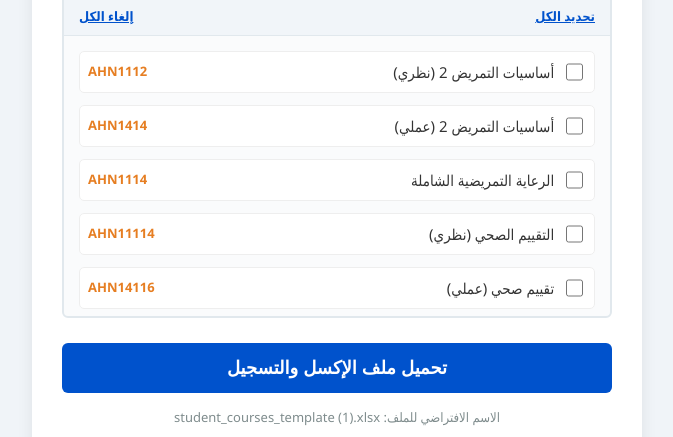
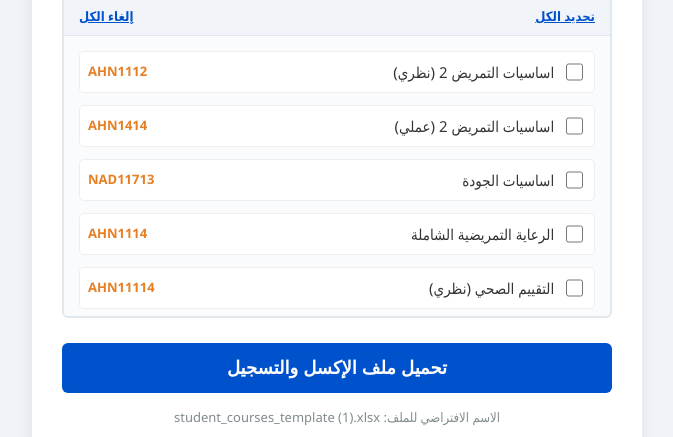
Before and after one commit to habat-tech/Sagelny, a plain HTML site: page index.html in a window 1280 px wide. Shown: the part 457-894 px from the top of the page, without its empty margins (303-976 px from the left). Drawn offline with nearby package versions, Linux system fonts and the light colour scheme.

Commit message:
Update index.html

```diff
--- a/index.html
+++ b/index.html
@@ -185,36 +185,36 @@
 </div>
 
 <script>
-    // القائمة المجمعة والمنقحة للمواد
+    // القائمة المجمعة والمنقحة للمواد مطابقة للجدول تماماً
     const courses = [
-        { name: "أساسيات التمريض 2 (نظري)", code: "AHN1112" },
-        { name: "أساسيات التمريض 2 (عملي)", code: "AHN1414" },
+        { name: "اساسيات التمريض 2 (نظري)", code: "AHN1112" },
+        { name: "اساسيات التمريض 2 (عملي)", code: "AHN1414" },
+        { name: "اساسيات الجودة", code: "NAD11713" },
         { name: "الرعاية التمريضية الشاملة", code: "AHN1114" },
         { name: "التقييم الصحي (نظري)", code: "AHN11114" },
-        { name: "تقييم صحي (عملي)", code: "AHN14116" },
-        { name: "علم الأدوية", code: "AHN12115" },
-        { name: "أساسيات الجودة", code: "NAD11713" },
+        { name: "التقييم الصحي (معملي)", code: "AHN14116" },
+        { name: "علم الادوية", code: "AHN12115" },
         { name: "التثقيف الصحي", code: "CHN13617" },
         { name: "تمريض صحة البالغين II (نظري)", code: "AHN2118" },
         { name: "تمريض صحة البالغين II (عملي)", code: "AHN24110" },
         { name: "تمريض الحالات الحرجة والطوارئ (نظري)", code: "AHN2119" },
-        { name: "تمريض الحالات الحرجة والطوارئ (عملي)", code: "AHN24111" },
         { name: "أمراض الجراحة", code: "AHN22112" },
         { name: "طب الحالات الحرجة والطوارئ (نظري)", code: "AHN22113" },
-        { name: "تمريض الأطفال (نظري)", code: "PEN3141" },
-        { name: "تمريض أطفال (عملي)", code: "PEN3442" },
-        { name: "طب الأطفال", code: "PEN3244" },
-        { name: "جراحة أطفال", code: "PEN3245" },
-        { name: "مبادئ الإحصاء (الإحصاء الحيوي)", code: "PEN3346" },
-        { name: "الممارسة التمريضية", code: "PEN3143" },
+        { name: "تمريض الحالات الحرجة والطوارئ (عملي)", code: "AHN24111" },
+        { name: "تمريض الاطفال (نظري)", code: "PEN3141" },
+        { name: "تمريض الاطفال (عملي)", code: "PEN3442" },
+        { name: "مبادئ الاحصاء", code: "PEN3346" },
+        { name: "جراحة الاطفال", code: "PEN3245" },
         { name: "تمريض صحة المجتمع (نظري)", code: "CHN4161" },
         { name: "تمريض صحة المجتمع (عملي)", code: "CHN4462" },
-        { name: "إدارة التمريض (نظري)", code: "NAD4171" },
-        { name: "إدارة التمريض (عملي)", code: "NAD4472" },
-        { name: "إدارة صحة عامة", code: "NAD4173" },
+        { name: "ادارة التمريض (نظري)", code: "NAD4171" },
+        { name: "ادارة صحة عامة", code: "NAD4173" },
+        { name: "ادارة التمريض (عملي)", code: "NAD4472" },
         { name: "سلامة الغذاء", code: "ELC3" },
-        { name: "رعاية تمريضية للمرضى ذوي الاحتياجات الخاصة", code: "ELC4" },
-        { name: "الصحة المهنية", code: "ELC5" }
+        { name: "الرعاية التمريضية للمرضى ذوي الاحتياجات الخاصة", code: "ELC4" },
+        { name: "الصحة المهنية", code: "ELC5" },
+        { name: "طب الاطفال", code: "PEN3244" },
+        { name: "الممارسة التمريضية القائمة على الادلة", code: "PEN3143" }
     ];
 
     // عرض المواد في الصفحة
```
